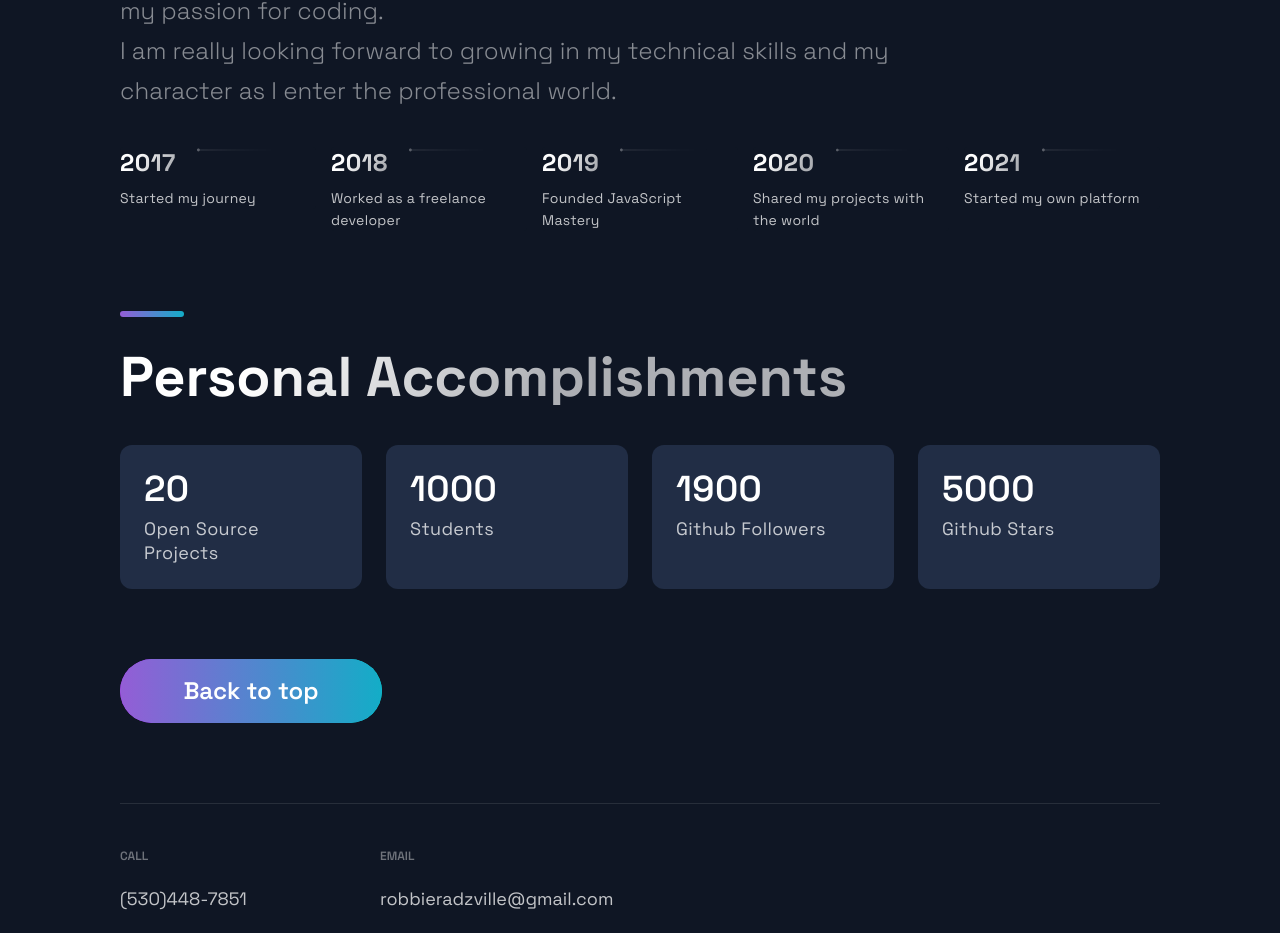
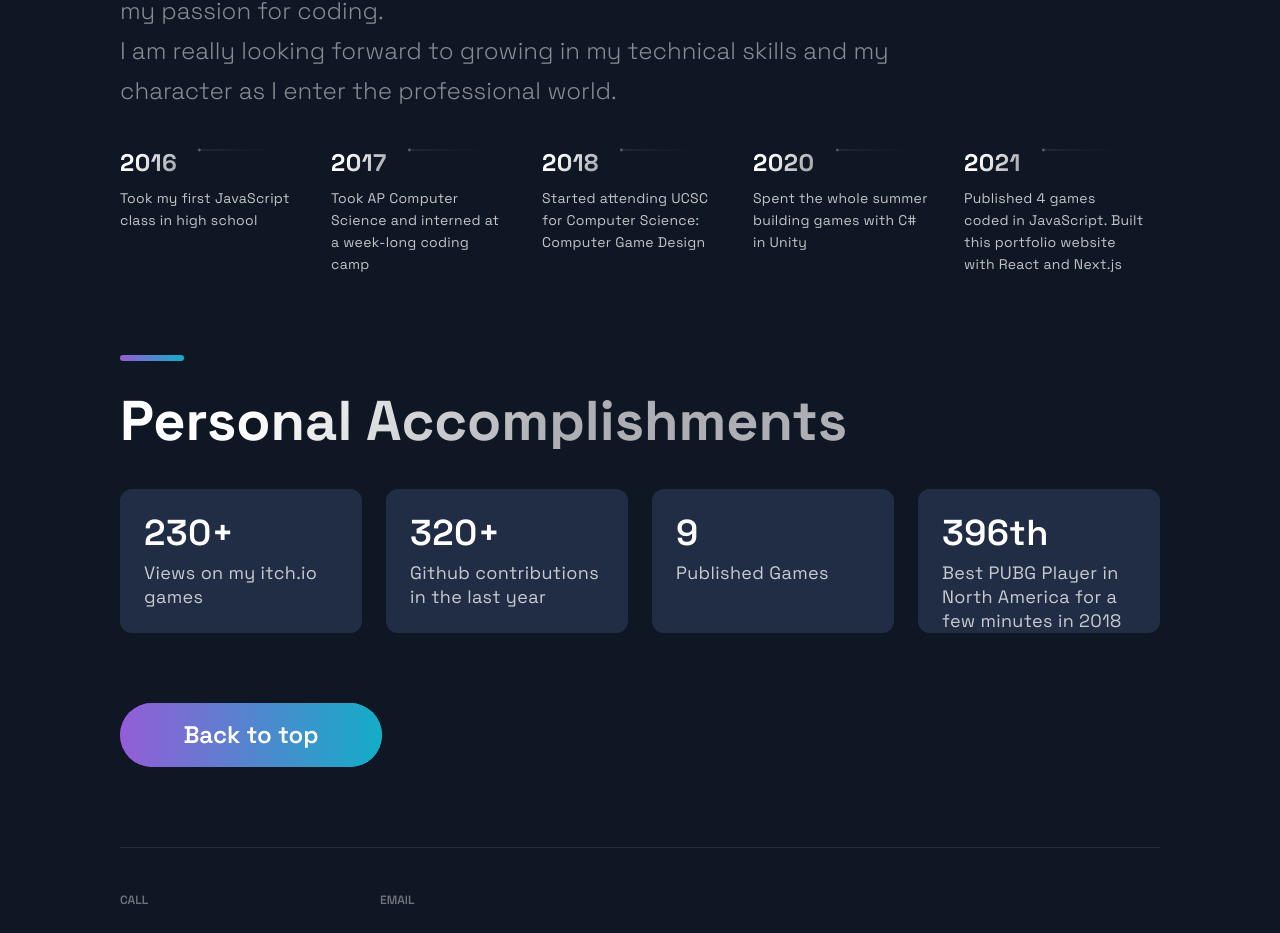
Before and after one commit to Robradz/PortfolioWebsite, a Next.js app: page / in a window 1280 px wide. Shown: the part 2811-3744 px from the top of the page. Built offline with nearby package versions, Linux system fonts and the light colour scheme.

Commit message:
Personalized accomplishments

```diff
--- a/src/constants/constants.js
+++ b/src/constants/constants.js
@@ -38,16 +38,16 @@ export const projects = [
 ];
 
 export const TimeLineData = [
-  { year: 2017, text: 'Started my journey', },
-  { year: 2018, text: 'Worked as a freelance developer', },
-  { year: 2019, text: 'Founded JavaScript Mastery', },
-  { year: 2020, text: 'Shared my projects with the world', },
-  { year: 2021, text: 'Started my own platform', },
+  { year: 2016, text: 'Took my first JavaScript class in high school', },
+  { year: 2017, text: 'Took AP Computer Science and interned at a week-long coding camp', },
+  { year: 2018, text: 'Started attending UCSC for Computer Science: Computer Game Design', },
+  { year: 2020, text: 'Spent the whole summer building games with C# in Unity', },
+  { year: 2021, text: 'Published 4 games coded in JavaScript. Built this portfolio website with React and Next.js', },
 ];
 
 export const data = [
-  { number: 20, text: 'Open Source Projects'},
-  { number: 1000, text: 'Students', },
-  { number: 1900, text: 'Github Followers', },
-  { number: 5000, text: 'Github Stars', }
+  { number: '230+', text: 'Views on my itch.io games'},
+  { number: '320+', text: 'Github contributions in the last year', },
+  { number: '9', text: 'Published Games', },
+  { number: '396th', text: 'Best PUBG Player in North America for a few minutes in 2018', }
 ];
```
